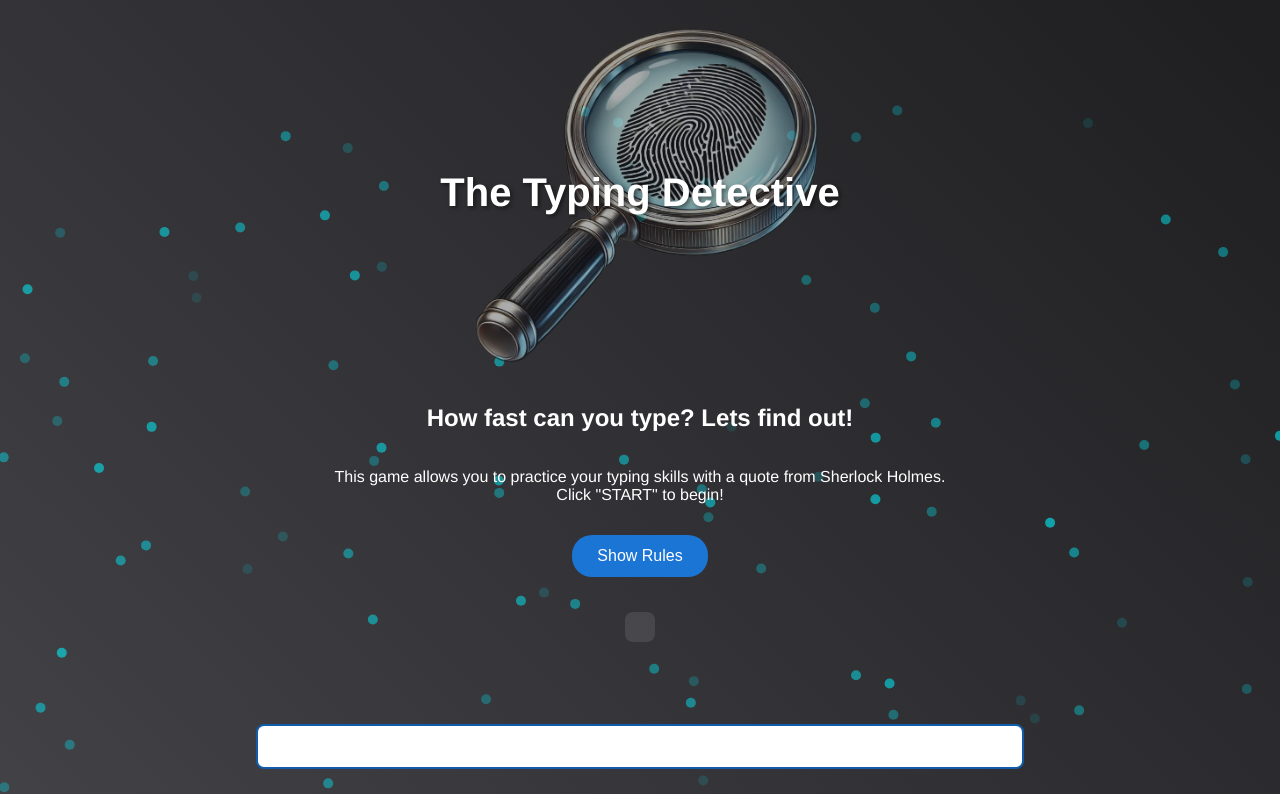
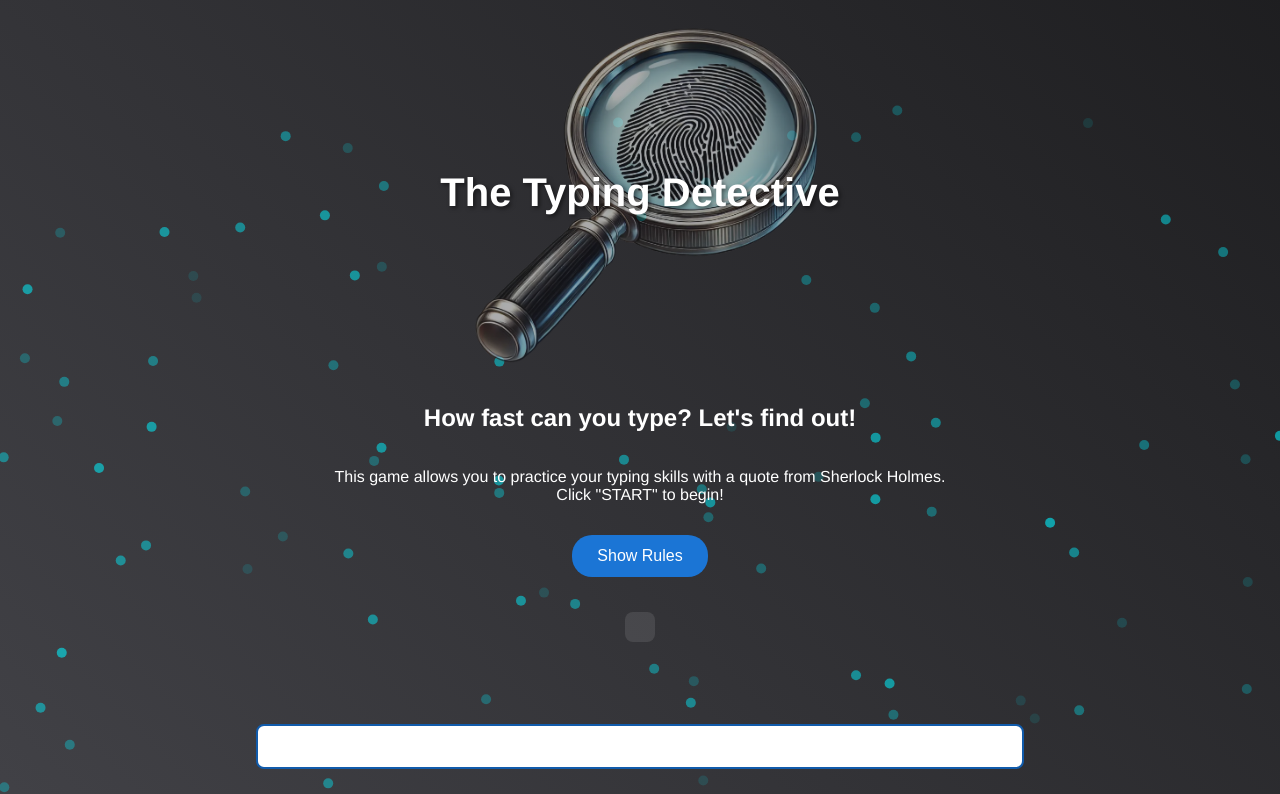
Before and after one commit to FatihaSaidani/TheTypingDetective, a plain HTML site: page typinggame/index.html in a window 1280 px wide. Shown: the top 794 px of the page. Drawn offline with nearby package versions, Linux system fonts and the light colour scheme.

Commit message:
Update index.html
small punctuation correction

```diff
--- a/typinggame/index.html
+++ b/typinggame/index.html
@@ -14,7 +14,7 @@
         <h1 class="game-title">The Typing Detective</h1>
       </div>
 
-    <h2> How fast can you type? Lets find out!</h2>
+    <h2> How fast can you type? Let's find out!</h2>
     <p>
       This game allows you to practice your typing skills with a quote from Sherlock Holmes. <br>
       Click "START" to begin!
```
